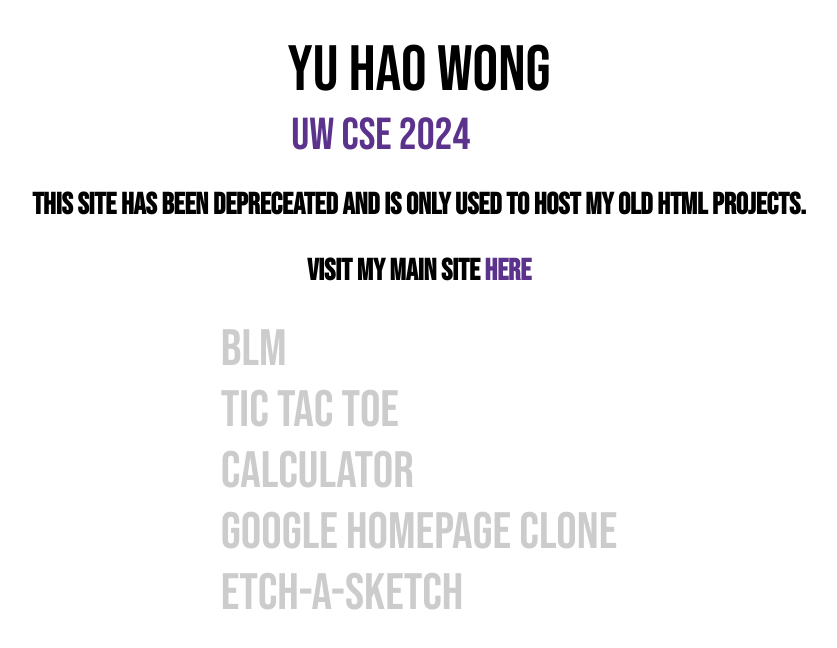
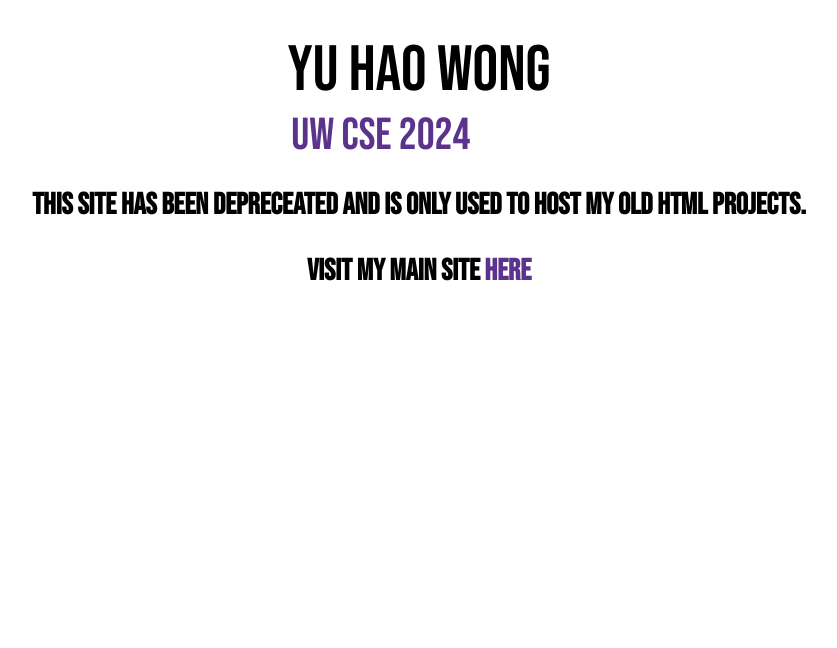
Before and after one commit to wongyuhao/wongyuhao.github.io, a plain HTML site: page index.html in a window 1280 px wide. Shown: the whole page, without its empty margins (221-1058 px from the left). Drawn offline with Linux system fonts and the light colour scheme.

Commit message:
Update index.html

```diff
--- a/index.html
+++ b/index.html
@@ -33,40 +33,6 @@
 
             <h2 style="margin-bottom: 0;">This site has been depreceated and is only used to host my old HTML projects.</h2>
             <h3>Visit my main site <a class="links" style="margin: 0;padding:0;font-size: 1.5rem;color: rgb( 51,0,111,0.8)" href="https://www.haoyudoing.com">here</a></h3>
-            <div id="flex-container">
-
-                <ul class="bullet-none">
-
-                      <li>
-                        <a class="links"  target="_blank" href ="/pages/blm/info.html">
-                            BLM
-                        </a>
-                      </li>
-                      <li>
-                          <a class="links" target="_blank" href ="/pages/tic-tac-toe/" >
-                              Tic Tac Toe
-                          </a>
-                      </li>
-                      <li >
-                          <a class="links" target="_blank" href ="/pages/calculator/" >
-                              Calculator
-                          </a>
-                      </li>
-                      <li>
-                          <a class="links"  target="_blank" href ="/pages/google-clone/">
-                            Google Homepage Clone
-                          </a>
-                      </li>
-                      <li>
-                        <a class="links"  target="_blank" href ="/pages/etch-a-sketch/">
-                          etch-a-sketch
-                        </a>
-                      </li>
-
-
-
-                </ul>
-            </div>
         </div>
     </div>
 
```
